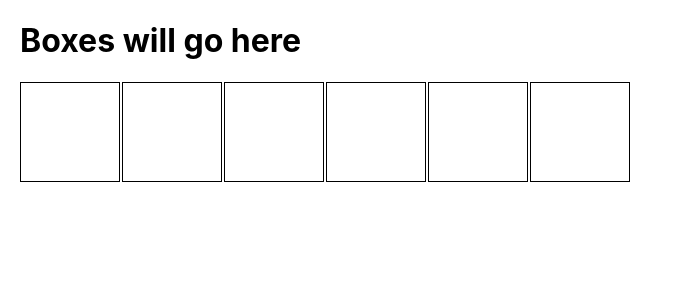
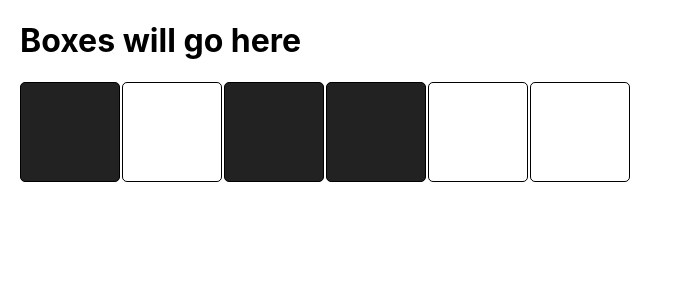
Before and after one commit to harachung90/boxes_challenge, a React (Create React App) app: page / in a window 1280 px wide. Shown: the top 300 px of the page, without its empty margins (0-673 px from the left). Built offline with nearby package versions, Linux system fonts and the light colour scheme.

Commit message:
Second commit. Practised dynamic styling (after moving <div> for box to a component called Box)

```diff
--- a/src/App.css
+++ b/src/App.css
@@ -12,4 +12,5 @@ main {
   border: 1px solid black;
   display: inline-block;
   margin-right: 2px;
+  border-radius: 5px;
 }
--- a/src/App.js
+++ b/src/App.js
@@ -1,15 +1,19 @@
 import './App.css';
 import React from 'react';
 import boxes from './boxes';
+import Box from "./Box";
 
-function App() {
+function App(props) {
+    const [box, setBox] = React.useState(boxes)
 
-    const [box, setBox] = React.useState(boxes)
+    const styles = {
+        //backgroundColor: props.darkMode ? "#222222" : "#cccccc"
+    }
 
     const boxArray = boxes;
     const boxElements = boxArray.map(box =>
-        (<div className="box" key={box.id}></div>
-            ))
+        (<Box key={box.id} on={box.on}/>
+        ))
 
     return (
         <main>
--- /dev/null
+++ b/src/Box.js
@@ -0,0 +1,13 @@
+import React from "react";
+import boxes from "./boxes";
+
+export default function Box(props) {
+    const styles = {
+        backgroundColor: props.on ? "#222222" : "none"
+    }
+
+    return(
+        <div style={styles} className="box">
+        </div>
+    )
+}
--- a/src/index.js
+++ b/src/index.js
@@ -7,7 +7,7 @@ import reportWebVitals from './reportWebVitals';
 const root = ReactDOM.createRoot(document.getElementById('root'));
 root.render(
   <React.StrictMode>
-    <App />
+    <App/>
   </React.StrictMode>
 );
 
```
